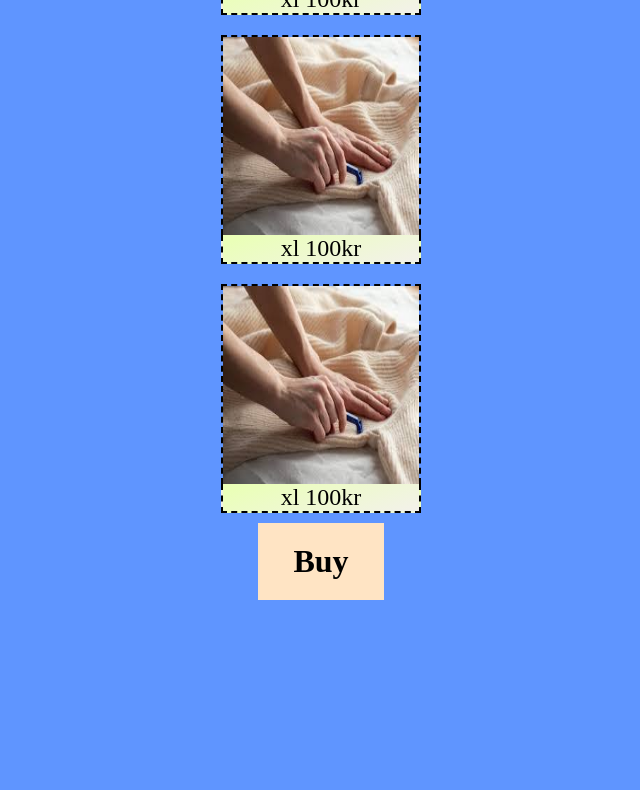
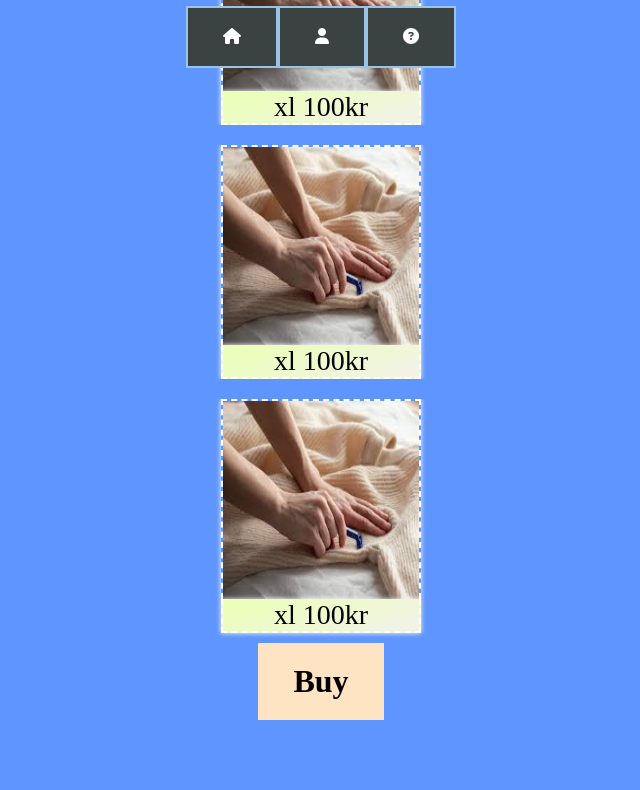
Before and after one commit to thecodingtail/no-nopps, a plain HTML site: page shop.html in a window 1280 px wide. Shown: the part 732-1522 px from the top of the page, without its empty margins (319-959 px from the left). Before the commit the page ends 1332 px from the top, so only its background shows below. Drawn offline with Linux system fonts and the light colour scheme.

Commit message:
fixed som css

```diff
--- a/index.css
+++ b/index.css
@@ -6,6 +6,7 @@ body {
 
 .whole-screen {
   background: rgb(147, 250, 240);
+  margin-top: 0px;
 }
 .cards {
   border-color: black;
--- a/shop.css
+++ b/shop.css
@@ -6,6 +6,7 @@
 }
 body {
   background: rgba(95, 149, 255, 1);
+  overflow-x: hidden;
 }
 #expand-on-click {
   position: absolute;
@@ -30,9 +31,10 @@ body {
 .cashout > img {
   width: 200px;
   height: 200px;
-  border-right: 2px black dashed;
-  border-left: 2px black dashed;
-  border-top: 2px black dashed;
+  border-right: 2px white dashed;
+  border-left: 2px white dashed;
+  border-top: 2px white dashed;
+  box-shadow: 0 0 5px rgb(255, 255, 255);
 }
 
 .text-cashout > div > p {
@@ -42,18 +44,20 @@ body {
 .text-cashout > div {
   text-align: center;
   width: 200px;
-  border-right: 2px black dashed;
-  border-left: 2px black dashed;
-  border-bottom: 2px black dashed;
+  border-right: 2px rgb(255, 255, 255) dashed;
+  border-left: 2px rgb(255, 255, 255) dashed;
+  border-bottom: 2px rgb(255, 255, 255) dashed;
   background: rgb(178, 255, 156);
   background: linear-gradient(
     162deg,
     rgb(234, 255, 184) 10%,
     rgb(243, 241, 235) 100%
   );
+  box-shadow: 0 0 5px rgb(255, 255, 255);
 }
 .up {
-  font-size: 1.5em;
+  font-size: 1.75em;
+  font-weight: 500;
 }
 
 .buy-btn {
@@ -65,4 +69,34 @@ body {
   background-color: bisque;
   text-decoration: none;
   margin-top: 10px;
+  margin-bottom: 70px;
 }
+
+.navbar {
+  position: fixed;
+  bottom: 0;
+
+  display: flex;
+  justify-content: center;
+  flex-direction: row;
+  width: 100%;
+  z-index: 99999999999999999999999999999999999999999999999999;
+}
+.navbar > a {
+  padding: 20px 35px;
+  background-color: rgb(58, 66, 66);
+  color: whitesmoke;
+  font-size: em;
+  text-decoration: none;
+
+  text-align: center;
+
+  display: inline-block;
+  border: 2px solid rgb(153, 196, 231);
+}
+
+.checkout-h1 {
+  text-align: center;
+  font-size: 4.1rem;
+  margin: 10px 0px;
+}
--- a/shop.html
+++ b/shop.html
@@ -9,8 +9,28 @@
 <link rel="icon" type="image/png" sizes="32x32" href="/favicon-32x32.png">
 <link rel="icon" type="image/png" sizes="16x16" href="/favicon-16x16.png">
 <link rel="manifest" href="/site.webmanifest">
+<link
+rel="stylesheet"
+href="https://cdnjs.cloudflare.com/ajax/libs/font-awesome/6.5.2/css/all.min.css"
+integrity="sha512-SnH5WK+bZxgPHs44uWIX+LLJAJ9/2PkPKZ5QiAj6Ta86w+fsb2TkcmfRyVX3pBnMFcV7oQPJkl9QevSCWr3W6A=="
+crossorigin="anonymous"
+referrerpolicy="no-referrer"
+/>
 </head>
 <body>
+    <h1 class="checkout-h1">checkout</h1>
+    <div class="navbar">
+        <a href="index.html"
+          ><i class="fa-solid fa-house" style="color: #ffffff"></i
+        ></a>
+
+        <a href="home.html"
+          ><i class="fa-solid fa-user" style="color: #ffffff"></i
+        ></a>
+        <a href="about.html"
+          ><i class="fa-solid fa-circle-question" style="color: #ffffff"></i
+        ></a>
+    </div>
   <div id="expand-on-click">
     <div class="cashout">
       <img src="bilder/nedladdning (1).jpg" alt="" />
```
Also changed, not shown: home.webmanifest.
